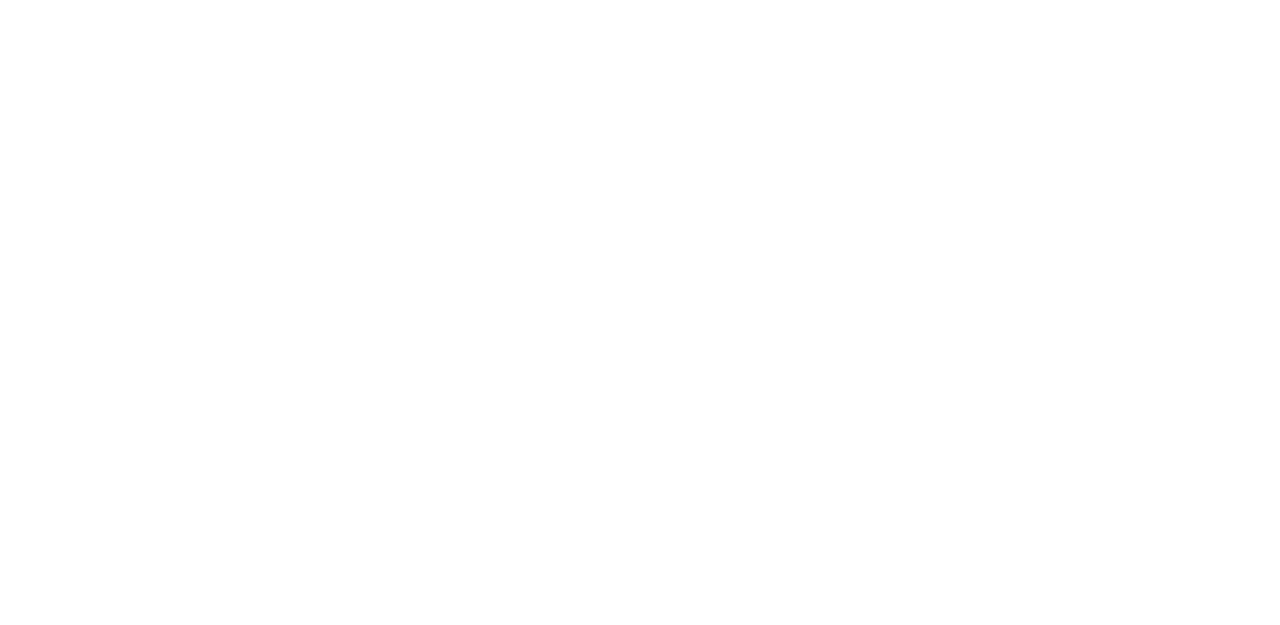
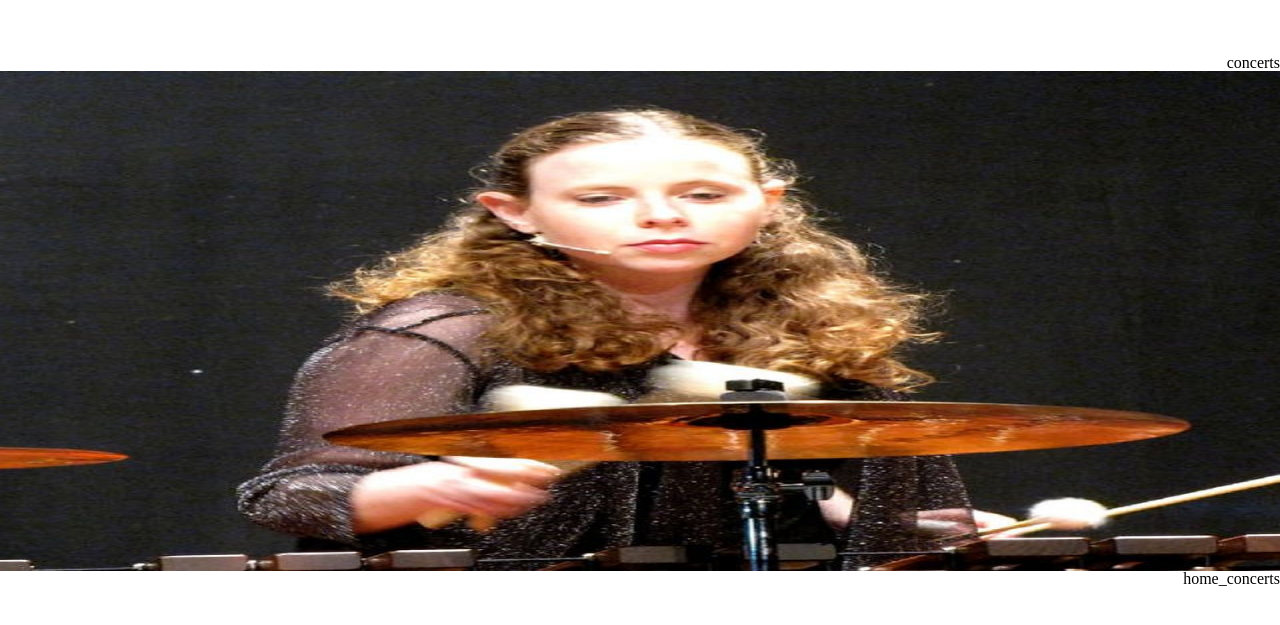
Before and after one commit to gilior/noya2022, a Next.js app: page /home in a window 1280 px wide. Shown: the part 2313-2938 px from the top of the page. Before the commit the page ends 2240 px from the top, so only its background shows below. Built offline with nearby package versions, Linux system fonts and the light colour scheme.

Commit message:
home concerts

```diff
--- /dev/null
+++ b/components/concerts/concerts.mobile.const.ts
@@ -0,0 +1 @@
+export {}
--- /dev/null
+++ b/components/concerts/concerts.mobile.module.scss
@@ -0,0 +1,10 @@
+.image-wrap{
+    position:relative;
+    height: 500px
+}
+
+.concerts-mobile-wrap{
+    padding-top: 10%;
+    padding-bottom: 10%;
+    white-space: pre-line;
+}
--- /dev/null
+++ b/components/concerts/concerts.mobile.tsx
@@ -0,0 +1,32 @@
+import React, { FC } from 'react';
+import Image from 'next/image'
+import styles from 'components/concerts/concerts.mobile.module.scss'
+import crash from '../../public/crash.jpeg'
+import { GeneralSiteProps } from 'const';
+import { useTranslation } from 'next-i18next';
+
+const ConcertsMobile: FC<GeneralSiteProps> = (props) => {
+    const { t } = useTranslation('common')
+
+    return (
+        // <div className={styles.main}>
+        <div className={styles['concerts-mobile-wrap']}>
+             {t('concerts')}
+            <div className={styles['image-wrap']}>
+                <Image
+                    alt="Mountains"
+                    src={crash}
+                    fill
+                />
+            </div>
+            <div>
+            {t('home_concerts')}
+            </div>
+        </div>
+
+
+        // </div>
+    )
+};
+
+export default ConcertsMobile;
--- a/pages/home.tsx
+++ b/pages/home.tsx
@@ -11,6 +11,7 @@
 import LittleGirlMobile from 'components/littleGirl/littleGirl.mobile'
 import VideoMobile from 'components/video/video.mobile'
 import AudioMobile from 'components/audio/audio.mobile'
+import ConcertsMobile from 'components/concerts/concerts.mobile'
 
 const inter = Inter({ subsets: ['latin'] })
 
@@ -25,6 +26,8 @@
    <LittleGirlMobile {...props}></LittleGirlMobile>
    <VideoMobile  {...props}></VideoMobile>
    <AudioMobile  {...props}></AudioMobile>
+   <ConcertsMobile  {...props}></ConcertsMobile>
+
     </>
 
   )
--- a/public/locales/en/common.json
+++ b/public/locales/en/common.json
@@ -17,5 +17,6 @@
     "welcome": "Welcome",
     "littleGirl":"When I was a little girl, I got as a present, a small colorful xylophone. That was it. I was hooked.    Music has always taken an active part in my life. My partner for the road.    For me as an artist, the most exciting moment occurs while meeting you, the audience.    I invite you to stroll the website and meet me and my artistry.    ",
     "enjoy": "Enjoy",
-    "astorPiazzolla":"Astor Piazzolla"
+    "astorPiazzolla":"Astor Piazzolla",
+    "home_concerts":"Rhythmic concerts with multiple percussion.\nSuitable for all ages.\nOrder a unique concert designed personally for your event."
 }
```
Also changed, not shown: public/crash.jpeg (added), public/lecture.jpeg (added).
